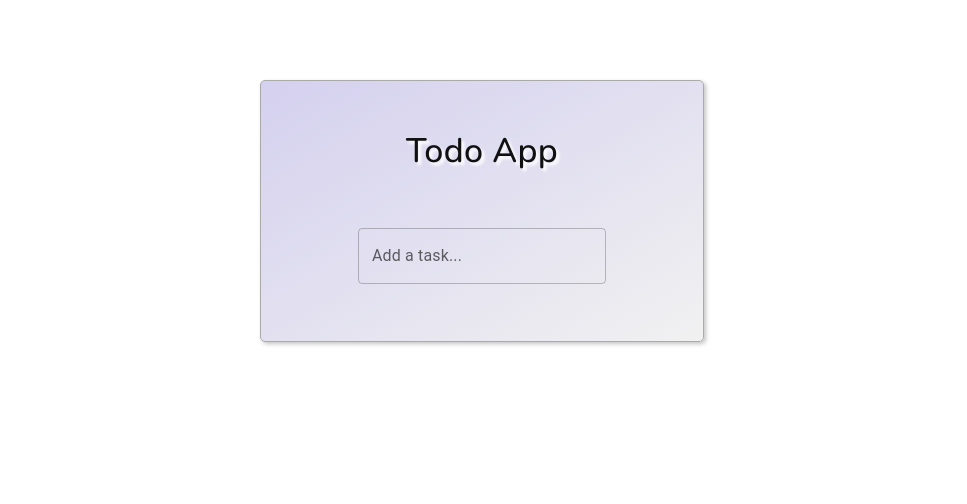
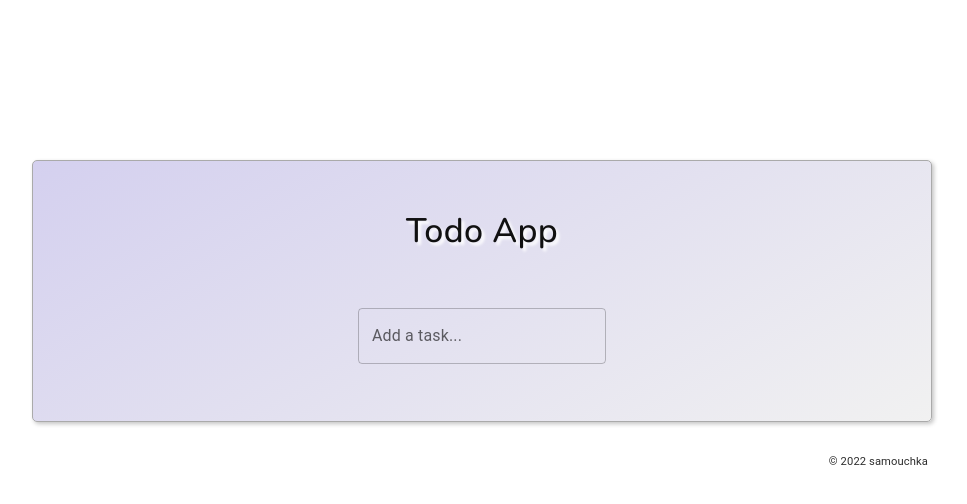
Before and after one commit to samouchka1/Todo-App-MUI, a React (Create React App) app: page / in a window 1280 px wide. Shown: the top 504 px of the page, without its empty margins (158-1125 px from the left). Built offline with nearby package versions, Linux system fonts and the light colour scheme.

Commit message:
signature added

```diff
--- a/src/App.js
+++ b/src/App.js
@@ -11,7 +11,7 @@ import DeleteOutlinedIcon from '@mui/icons-material/DeleteOutlined';
 import './App.css';
 
 const containerStyles = {
-  margin: '5rem auto',
+  margin: '10rem auto 2rem',
   textAlign: 'center',
   padding: '1.57rem',
   background: 'linear-gradient(150deg, rgba(212,208,239,1) 0%, rgba(241,241,241,1) 100%);', //gradient
@@ -33,6 +33,15 @@ const titleStyle = {
   fontFamily: 'Nunito, sans-serif', //font family
   color: '#090909f7', //title color
   textShadow: 'white 3px 3px 3px',
+}
+
+const signatureStyle = {
+  color: '#2d2d2d',
+  margin: '2rem auto',
+  fontSize: '.7rem',
+  textAlign: 'right',
+  caretColor: 'transparent',
+  paddingRight: '.5rem'
 }
 
 
@@ -111,8 +120,8 @@ const App = () => {
   }
 
   return (
-
-    <Container maxWidth={'xs'} sx={containerStyles}>
+    <div>
+      <Container maxWidth='md' sx={containerStyles}>
         <Typography variant="h4" sx={titleStyle}>
           Todo App
         </Typography>
@@ -133,6 +142,10 @@ const App = () => {
           <CreateTask addTask={addTask} /> {/* <======= CREATE TASK COMPONENT; pass addTask; input*/}
 
       </Container>
+      <Typography maxWidth='md' sx={signatureStyle}>
+          &copy; {new Date().getFullYear()} samouchka
+      </Typography>
+    </div>
   )
 }
 
```
Lines whose indentation alone changed are shown as unchanged.
